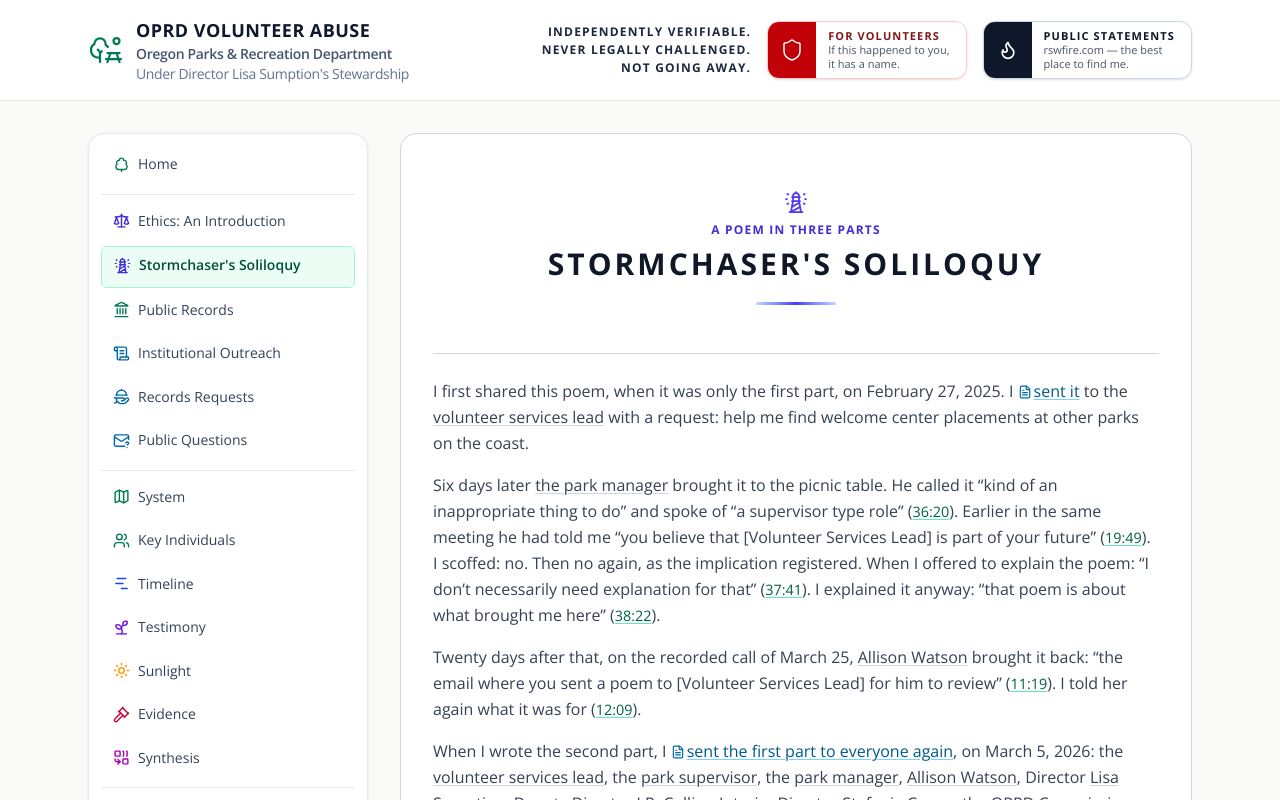
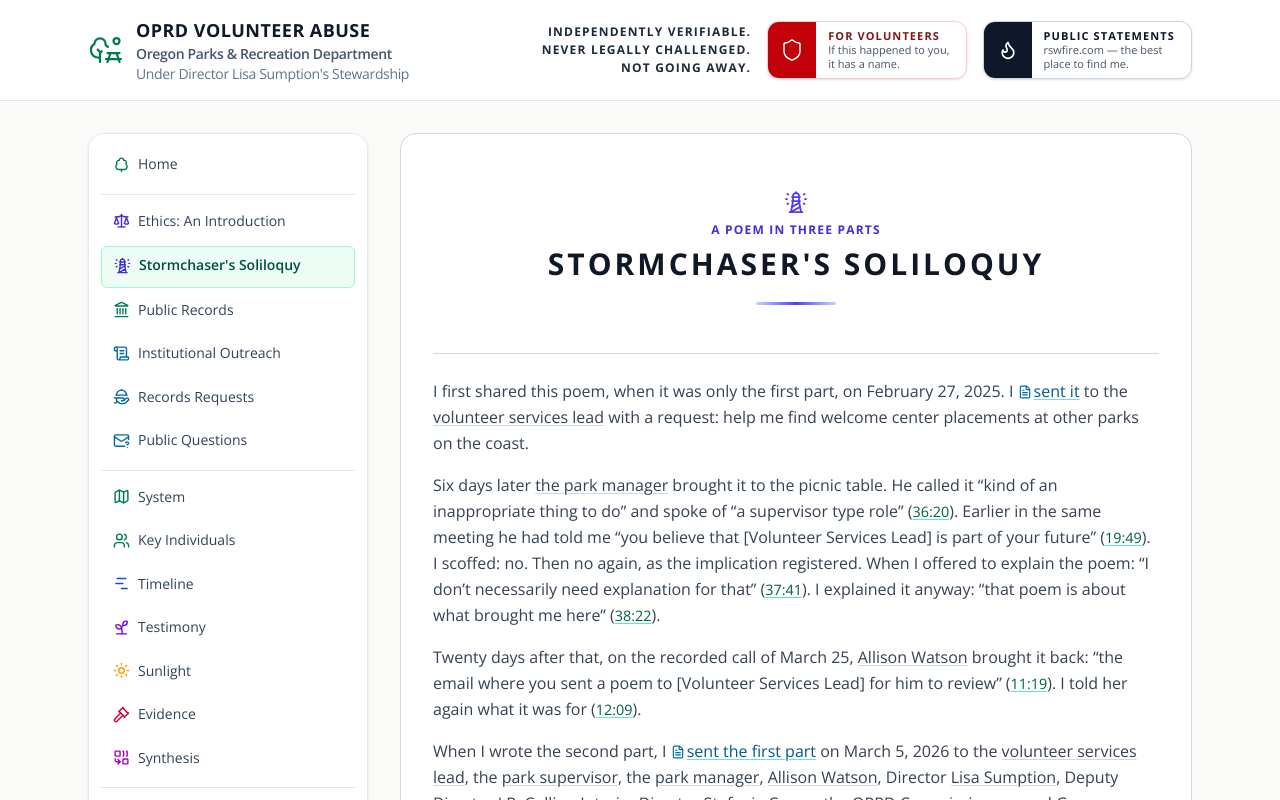
Before and after one commit to rswfire/rswfire.oprd, a Next.js app: page /soliloquy in a window 1280 px wide. Shown: the top 800 px of the page. Built offline with nearby package versions, Linux system fonts and the light colour scheme.

Commit message:
Soliloquy: sent the first part, not again

```diff
--- a/app/(archive)/soliloquy/page.tsx
+++ b/app/(archive)/soliloquy/page.tsx
@@ -342,8 +342,7 @@ export default function StormchasersSoliloquyPage() {
                 </p>
                 <p>
                     When I wrote the second part, I{" "}
-                    <Cite ulid="01KK0DDFQ8A7B4NQVJ86TD9RWW">sent the first part to everyone again</Cite>, on March 5,
-                    2026: the <PersonLink name="volunteer services lead" />, the <PersonLink name="park supervisor" />,
+                    <Cite ulid="01KK0DDFQ8A7B4NQVJ86TD9RWW">sent the first part</Cite> on March 5, 2026 to the <PersonLink name="volunteer services lead" />, the <PersonLink name="park supervisor" />,
                     the <PersonLink name="park manager" />, <PersonLink name="program manager" label="Allison Watson" />,
                     Director <PersonLink name="Lisa Sumption" />, Deputy Director{" "}
                     <PersonLink name="J.R. Collier" seat="deputy" />, Interim Director Stefanie Coons, the OPRD
```
